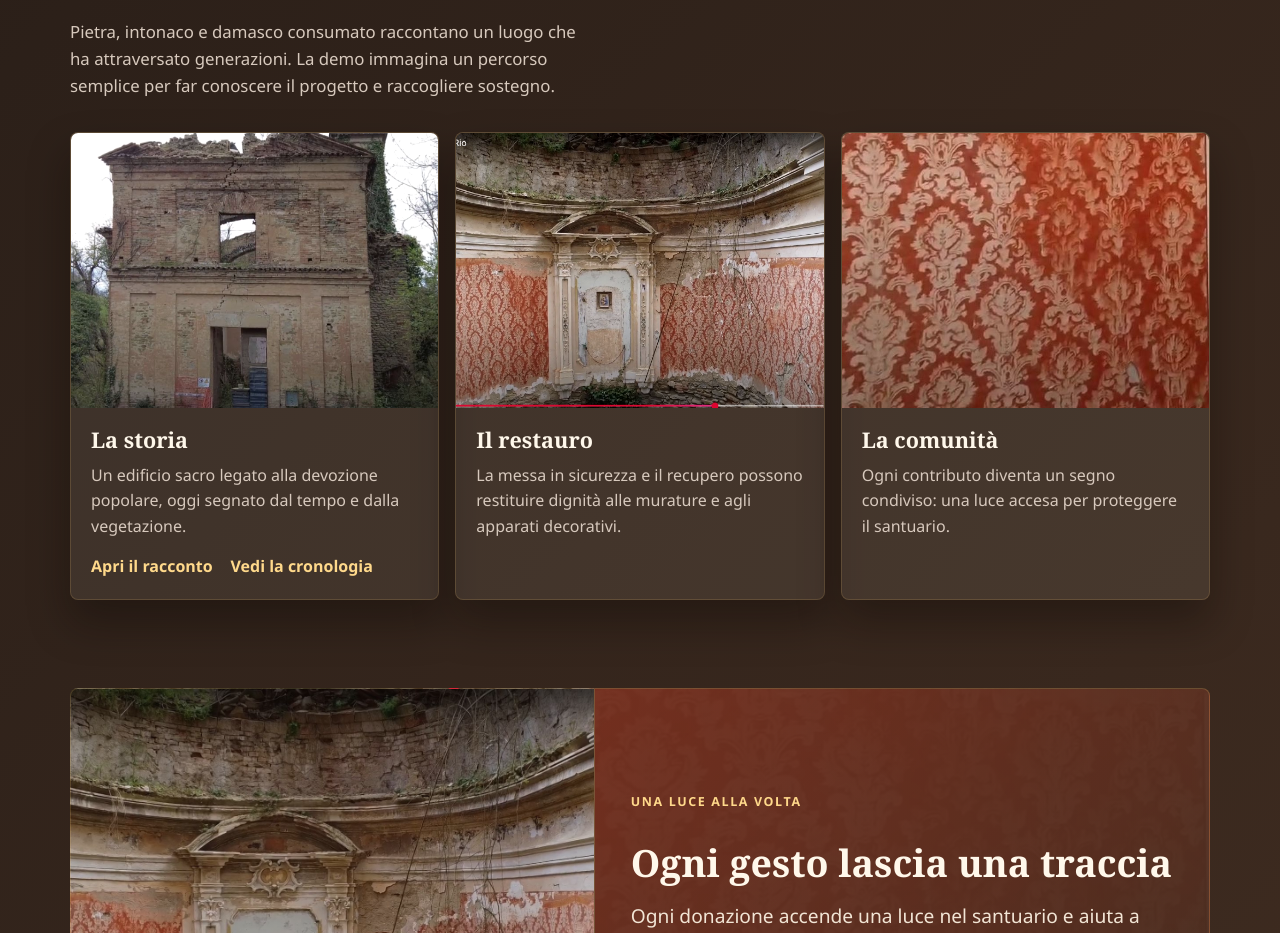
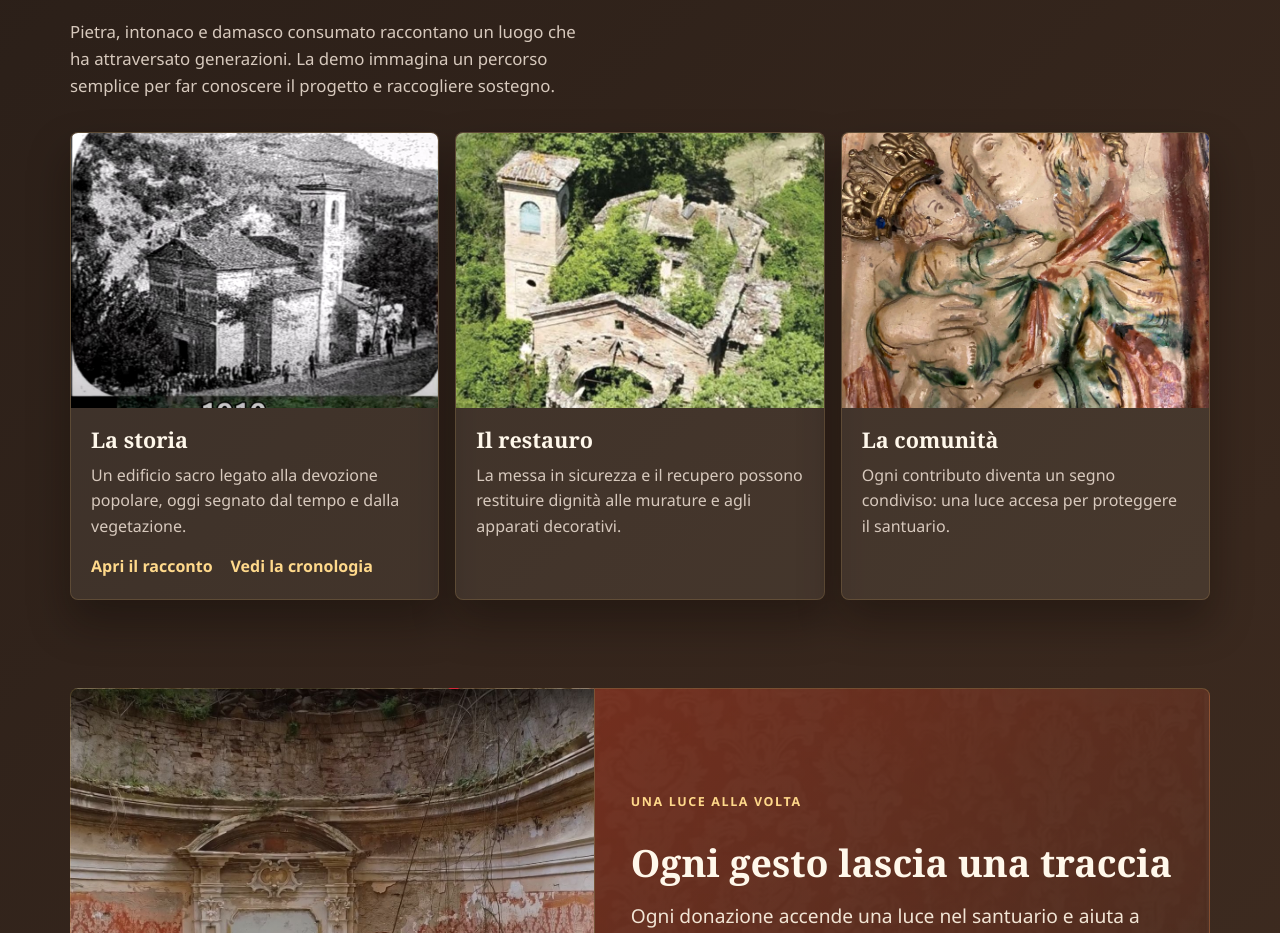
Before and after one commit to bltgv-pixel/madonna-del-rio-demo, a plain HTML site: page index.html in a window 1280 px wide. Shown: the part 980-1913 px from the top of the page. Drawn offline with Linux system fonts and the light colour scheme.

Commit message:
Update home feature card images

```diff
--- a/index.html
+++ b/index.html
@@ -62,7 +62,7 @@
 
         <div class="feature-grid">
           <article class="feature-card">
-            <img src="assets/facciata.jpg" alt="Facciata del santuario della Madonna del Rio">
+            <img src="assets/madonna-del-rio-1910.jpg" alt="Fotografia storica in bianco e nero del santuario della Madonna del Rio nel 1910">
             <div>
               <h3>La storia</h3>
               <p>Un edificio sacro legato alla devozione popolare, oggi segnato dal tempo e dalla vegetazione.</p>
@@ -72,7 +72,7 @@
           </article>
 
           <article class="feature-card">
-            <img src="assets/abside.jpg" alt="Interno dell'abside con decorazione damascata rossa">
+            <img src="assets/madonna-del-rio-dall-alto.jpg" alt="Vista dall'alto del santuario della Madonna del Rio">
             <div>
               <h3>Il restauro</h3>
               <p>La messa in sicurezza e il recupero possono restituire dignità alle murature e agli apparati decorativi.</p>
@@ -80,7 +80,7 @@
           </article>
 
           <article class="feature-card feature-card-texture">
-            <img src="assets/damasco.jpg" alt="Dettaglio del damascato rosso antico sulle pareti">
+            <img src="assets/madonnina-originale.jpeg" alt="Formella originale della Madonnina ritrovata">
             <div>
               <h3>La comunità</h3>
               <p>Ogni contributo diventa un segno condiviso: una luce accesa per proteggere il santuario.</p>
```
Also changed, not shown: assets/madonna-del-rio-dall-alto.jpg (added), 1 other file.
